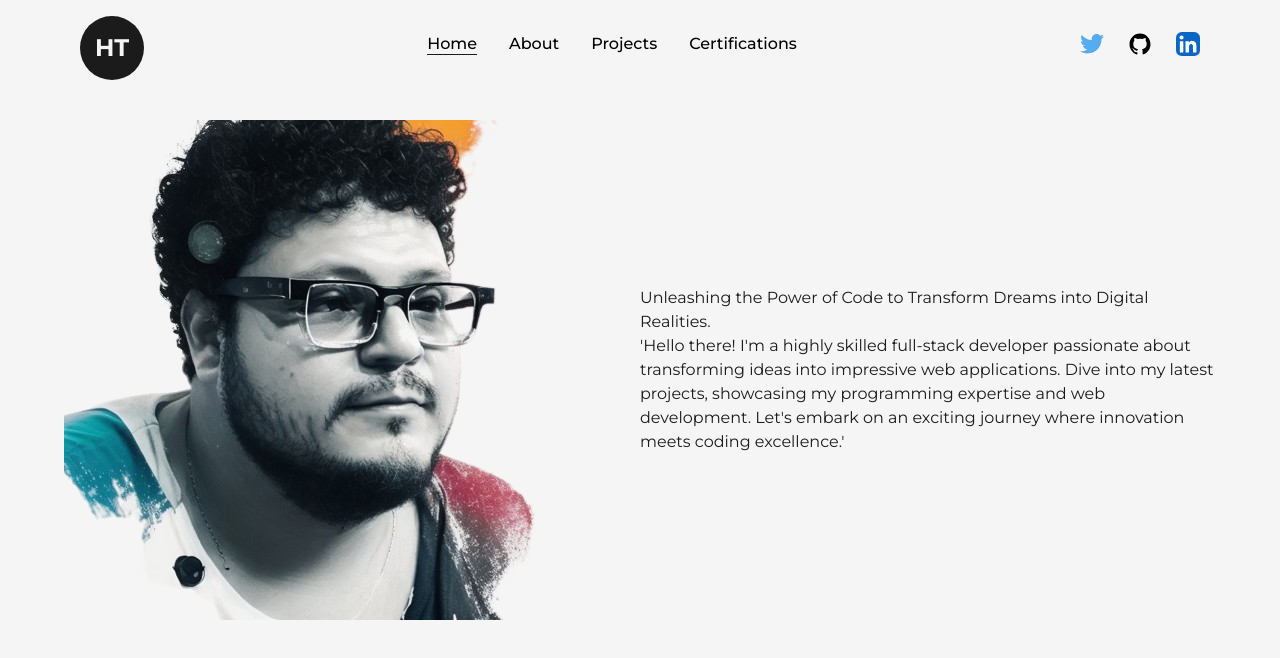
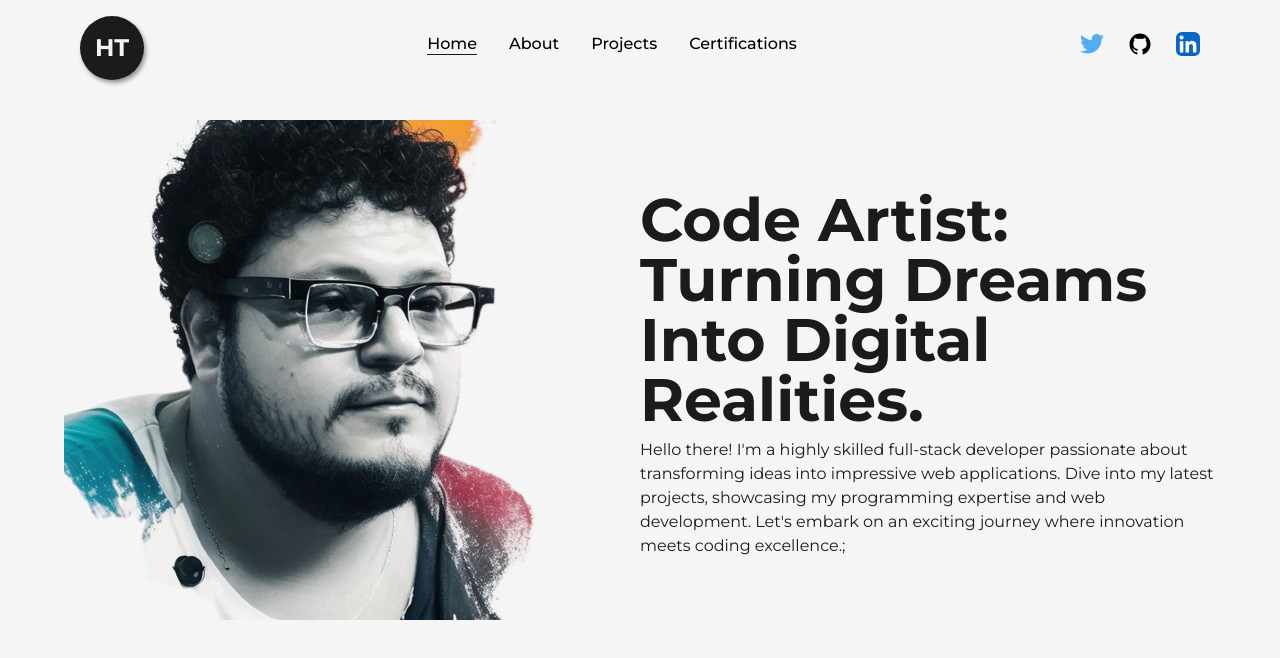
Before and after one commit to Vontrauwitz/vontrauwitz-portfolio, a Next.js app: page / in a window 1280 px wide. Shown: the top 658 px of the page. Built offline with nearby package versions, Linux system fonts and the light colour scheme.

Commit message:
titulo del home

```diff
--- /dev/null
+++ b/src/components/AnimatedText.js
@@ -0,0 +1,53 @@
+import React from 'react';
+import { motion } from 'framer-motion';
+
+const quote = {
+  initial: {
+    opacity: 1,
+  },
+  animate: {
+    opacity: 1,
+    transition: {
+      delay: 0.5,
+      staggerChildren: 0.08,
+    }
+  }
+}
+
+const singleWord = {
+  initial: {
+    opacity: 0,
+    y: 50,
+  },
+  animate: {
+    opacity: 1,
+    y: 0,
+    transition: {
+      duration: 1,
+    }
+  }
+}
+
+const AnimatedText = ({ text, className = "" }) => {
+  return (
+    <div className='w-full mx-auto py-2 flex items-center justify-center text-center overflow-hidden'>
+      <motion.h1 className={`inline-block w-full text-dark font-bold capitalize text-8xl ${className}`}
+        variants={quote}
+        initial="initial"
+        animate="animate"
+      >
+        {
+          text.split(" ").map((word, index) =>
+            <motion.span key={word + '-' + index} className="inline-block"
+              variants={singleWord}
+            >
+              {word}&nbsp;
+            </motion.span>
+          )
+        }
+      </motion.h1>
+    </div>
+  );
+}
+
+export default AnimatedText;
--- a/src/components/Logo.js
+++ b/src/components/Logo.js
@@ -8,7 +8,7 @@ const Logo = () => {
 
   return (
     <div
-      className='flex items-center justify-center mt-2'
+      className='flex items-center justify-center mt-2 drop-shadow-[2px_3px_2px_rgba(0,0,0,0.4)]'
     >
       <MotionLink
         href="/"
--- /dev/null
+++ b/src/components/TypingCode.js
@@ -0,0 +1,42 @@
+import { motion } from 'framer-motion';
+import { useState, useCallback, useEffect } from 'react';
+
+const TypingCode = ({ text }) => {
+  const [currentText, setCurrentText] = useState(text);
+
+  const handleChangeText = () => {
+    const newText = text.slice(0, -1);
+    setCurrentText(newText);
+  };
+
+  const handleAnimationEnd = useCallback(() => {
+    if (currentText === "I'm a Full Stack Developer") {
+      setCurrentText("Designer");
+    } else if (currentText === "Designer") {
+      setCurrentText("Freelancer");
+    } else {
+      setCurrentText("I'm a Full Stack Developer");
+    }
+  }, [currentText]);
+
+  useEffect(() => {
+    handleAnimationEnd();
+  }, [currentText, handleAnimationEnd]);
+
+  return (
+    <motion.div
+      initial={{ opacity: 0 }}
+      animate={{ opacity: 1 }}
+      variants={{
+        enter: { opacity: 1 },
+        exit: { opacity: 0 },
+      }}
+      onAnimationEnd={handleAnimationEnd}
+      speed={2000}
+    >
+      {currentText}
+    </motion.div>
+  );
+};
+
+export default TypingCode;
--- a/src/pages/index.js
+++ b/src/pages/index.js
@@ -2,6 +2,9 @@ import Layout from '@/components/Layout'
 import Head from 'next/head'
 import Image from 'next/image'
 import profileimg from "../../public/images/profile/yo1.3sf.png"
+// import TypingCode from '@/components/TypingCode'
+import AnimatedText from '@/components/AnimatedText'
+import { motion } from 'framer-motion';
 
 
 export default function Home() {
@@ -17,10 +20,11 @@ export default function Home() {
             <div className='w-1/2'>
               <Image src={profileimg} alt="vontrauwitz" className='w-256 h-auto' />
             </div>
-            <div className='w-1/2'>
-              <h1>Unleashing the Power of Code to Transform Dreams into Digital Realities.</h1>
+            <div className='w-1/2 flex flex-col items-center self-center'>
+              {/* <TypingCode />  CORREGIR ESTO Y HACERLO MAS TYPE*/}
+              <AnimatedText text="Code Artist: Turning Dreams into Digital Realities." className='!text-6xl !text-left' />
               <p>
-                &apos;Hello there! I&apos;m a highly skilled full-stack developer passionate about transforming ideas into impressive web applications. Dive into my latest projects, showcasing my programming expertise and web development. Let&apos;s embark on an exciting journey where innovation meets coding excellence.&apos;
+                Hello there! I&apos;m a highly skilled full-stack developer passionate about transforming ideas into impressive web applications. Dive into my latest projects, showcasing my programming expertise and web development. Let&apos;s embark on an exciting journey where innovation meets coding excellence.;
               </p>
             </div>
           </div>
```
